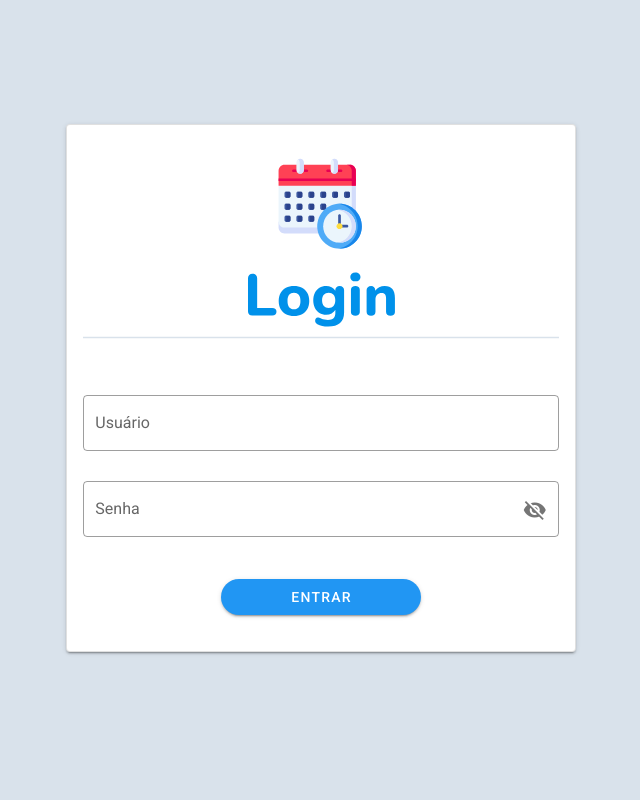
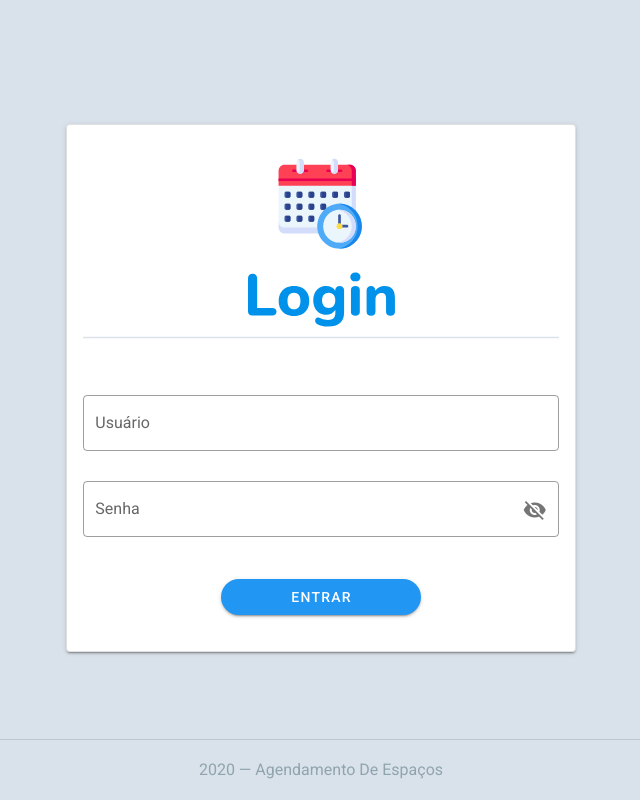
Before and after one commit to BiaChacon/spaces-scheduling, a Vue app in the folder frontend/: page /ver-disponibilidade#/login in a window 1280 px wide. Shown: the whole page, without its empty margins (319-959 px from the left). Built offline with nearby package versions, Linux system fonts and the light colour scheme; what vue-simple-alert would draw is missing.

Commit message:
login screen footer

```diff
--- a/frontend/src/App.vue
+++ b/frontend/src/App.vue
@@ -6,7 +6,8 @@
           <router-view></router-view>
         </v-container>
       </v-main>
-      <!-- <Footer></Footer> -->
+      <v-divider style="margin: 0"></v-divider>
+      <Footer></Footer>
     </v-app>
   </div>
   <div v-else>
@@ -17,18 +18,19 @@
           <router-view></router-view>
         </v-container>
       </v-main>
-      <!-- <Footer></Footer> -->
     </v-app>
   </div>
 </template>
 
 <script>
 import AppNavbar from "./components/AppNavbar";
+import Footer from "./components/Footer";
 
 export default {
   name: "App",
   components: {
     AppNavbar,
+    Footer,
   },
   data: () => ({
     drawer: false,
--- a/frontend/src/components/Footer.vue
+++ b/frontend/src/components/Footer.vue
@@ -1,8 +1,13 @@
 <template>
-  <v-footer padless dark>
+  <v-footer color="#d9e2eb">
     <v-col class="text-center" cols="12">
-      {{ new Date().getFullYear() }} —
-      <strong>Sistema de Agendamento de Salas</strong>
+      <a
+        href="https://github.com/BiaChacon/spaces-scheduling"
+        target="_blank"
+        style="color:#90A4AE; text-decoration:none"
+      >
+        {{ new Date().getFullYear() }} — Agendamento De Espaços
+      </a>
     </v-col>
   </v-footer>
 </template>
```
